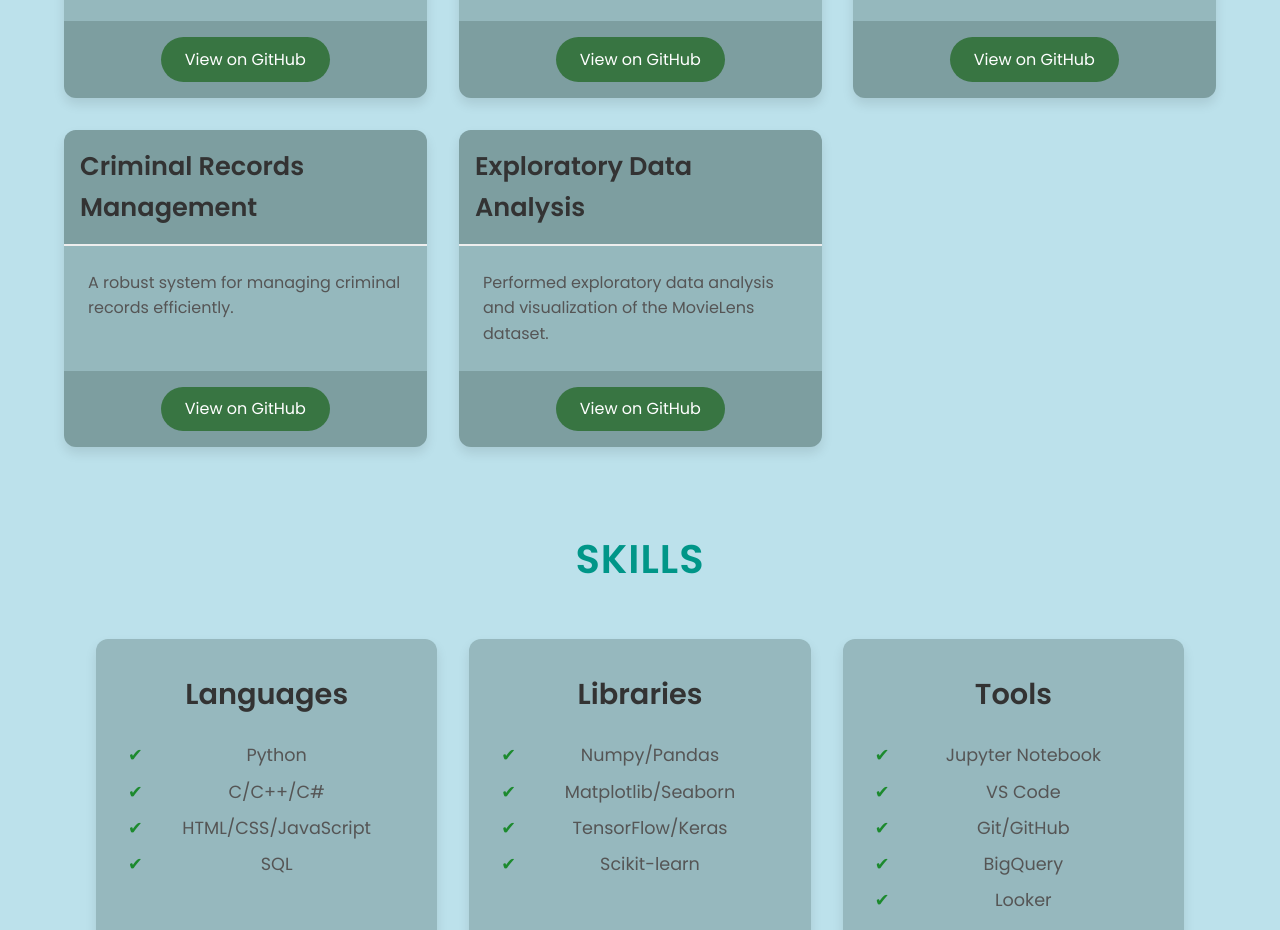
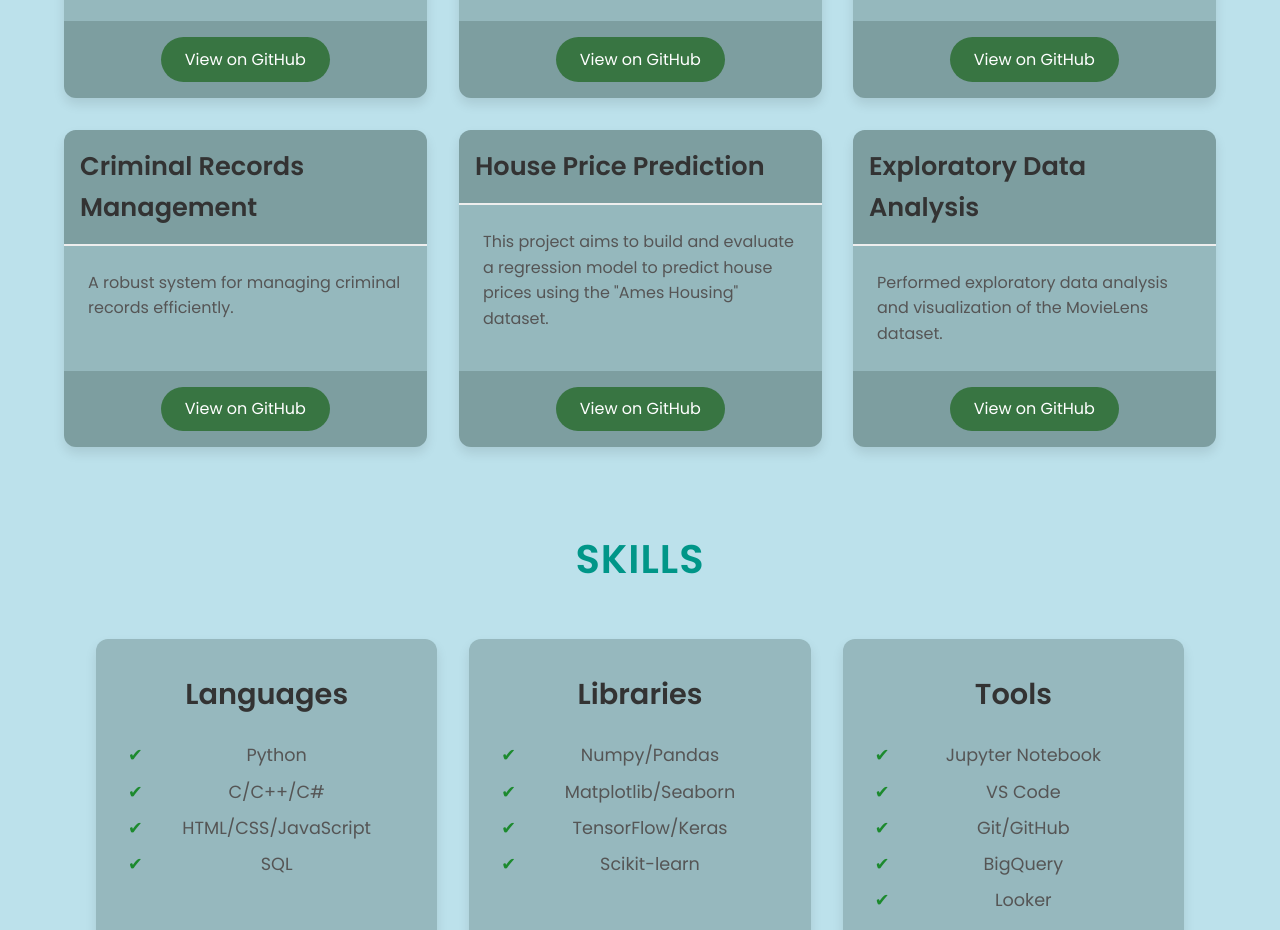
Before and after one commit to TabiaWani/portfolio, a plain HTML site: page index.html in a window 1280 px wide. Shown: the part 1427-2357 px from the top of the page. Drawn offline with Linux system fonts and the light colour scheme.

Commit message:
Update index.html

```diff
--- a/index.html
+++ b/index.html
@@ -108,6 +108,18 @@
 
                 <div class="project-card">
                     <div class="card-header">
+                        <h3>House Price Prediction</h3>
+                    </div>
+                    <div class="card-body">
+                        <p>This project aims to build and evaluate a regression model to predict house prices using the "Ames Housing" dataset.</p>
+                    </div>
+                    <div class="card-footer">
+                        <a href="https://github.com/Khanz9664/House-Price-Prediction" target="_blank" class="project-link">View on GitHub</a>
+                    </div>
+                </div>
+
+                <div class="project-card">
+                    <div class="card-header">
                         <h3>Exploratory Data Analysis</h3>
                     </div>
                     <div class="card-body">
```
